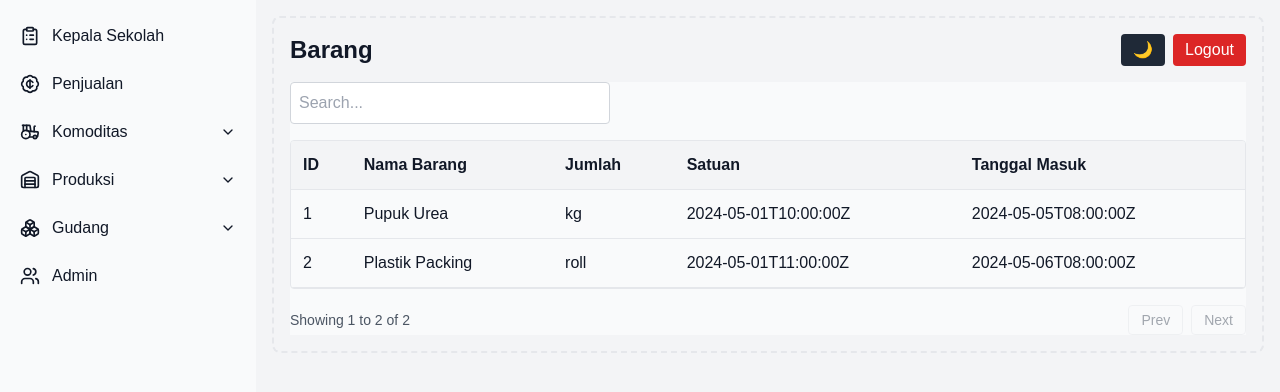
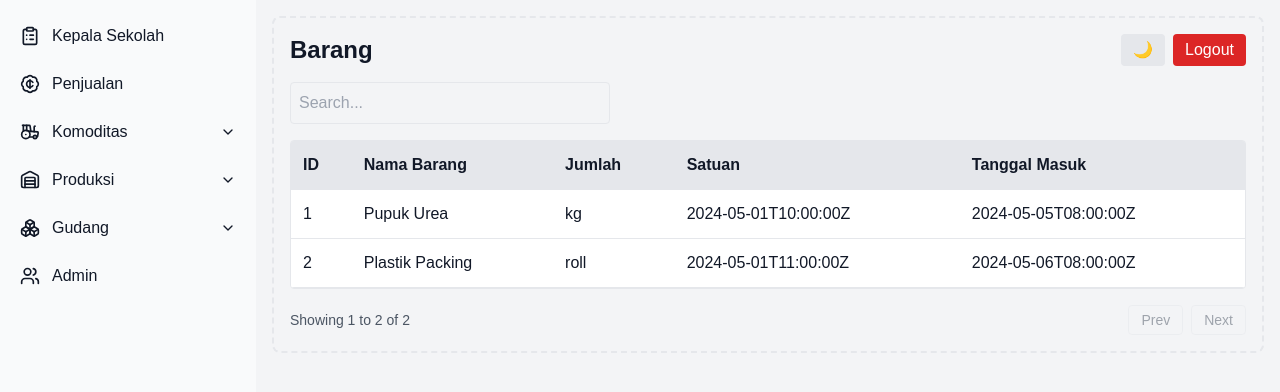
Before and after one commit to Zephhyyrr/pengabdian-smk-2-batusangkar, a Next.js app in the folder frontend/: page /dashboard/gudang/barang in a window 1280 px wide. Shown: the top 392 px of the page. Built offline with nearby package versions, Linux system fonts and the light colour scheme.

Commit message:
[update] Fix bug on dark mode

```diff
--- a/frontend/src/app/dashboard/gudang/barang/page.tsx
+++ b/frontend/src/app/dashboard/gudang/barang/page.tsx
@@ -14,7 +14,7 @@ export default function DashboardBarang() {
 
   return (
     <DashboardLayout title="Barang">
-      <div className="bg-gray-50 dark:bg-gray-800">
+      <div className="">
         <DataTable
           data={barang}
           columns={[
--- a/frontend/src/app/dashboard/gudang/transaksi/page.tsx
+++ b/frontend/src/app/dashboard/gudang/transaksi/page.tsx
@@ -14,7 +14,7 @@ export default function DashboardTransaksi() {
 
   return (
     <DashboardLayout title="Transaksi Barang">
-      <div className="bg-gray-50 dark:bg-gray-800">
+      <div className="">
         <DataTable
           data={transaksiBarang}
           columns={[
--- a/frontend/src/app/dashboard/kepsek/page.tsx
+++ b/frontend/src/app/dashboard/kepsek/page.tsx
@@ -3,29 +3,29 @@ import DashboardLayout from "@/components/layouts/DashboardLayout";
 
 export default function DashboardKepsek() {
   return (
-    <DashboardLayout role="Kepala Sekolah">
-      <div className="flex items-center justify-center h-48 mb-4 rounded-sm bg-gray-50 dark:bg-gray-800">
+    <DashboardLayout title="Kepala Sekolah">
+      <div className="flex items-center justify-center h-48 mb-4 rounded-sm bg-gray-50 animate-pulse dark:bg-gray-800">
         <p className="text-2xl text-gray-400 dark:text-gray-500">
 
         </p>
       </div>
       <div className="grid grid-cols-2 gap-4 mb-4">
-        <div className="flex items-center justify-center rounded-sm bg-gray-50 h-28 dark:bg-gray-800">
+        <div className="flex items-center justify-center rounded-sm bg-gray-50 animate-pulse h-28 dark:bg-gray-800">
           <p className="text-2xl text-gray-400 dark:text-gray-500">
 
           </p>
         </div>
-        <div className="flex items-center justify-center rounded-sm bg-gray-50 h-28 dark:bg-gray-800">
+        <div className="flex items-center justify-center rounded-sm bg-gray-50 animate-pulse h-28 dark:bg-gray-800">
           <p className="text-2xl text-gray-400 dark:text-gray-500">
 
           </p>
         </div>
-        <div className="flex items-center justify-center rounded-sm bg-gray-50 h-28 dark:bg-gray-800">
+        <div className="flex items-center justify-center rounded-sm bg-gray-50 animate-pulse h-28 dark:bg-gray-800">
           <p className="text-2xl text-gray-400 dark:text-gray-500">
 
           </p>
         </div>
-        <div className="flex items-center justify-center rounded-sm bg-gray-50 h-28 dark:bg-gray-800">
+        <div className="flex items-center justify-center rounded-sm bg-gray-50 animate-pulse h-28 dark:bg-gray-800">
           <p className="text-2xl text-gray-400 dark:text-gray-500">
 
           </p>
--- a/frontend/src/components/dashboard/DashboardHeader.tsx
+++ b/frontend/src/components/dashboard/DashboardHeader.tsx
@@ -10,19 +10,30 @@ export default function DashboardHeader({ title }: DashboardHeaderProps) {
   const [isDark, setIsDark] = useState(false);
 
   useEffect(() => {
+    const storedTheme = localStorage.getItem("theme");
+    if (storedTheme === "dark") {
+      setIsDark(true);
+      document.documentElement.classList.add("dark");
+    }
+  }, []);
+
+  useEffect(() => {
     if (isDark) {
       document.documentElement.classList.add("dark");
+      localStorage.setItem("theme", "dark");
     } else {
       document.documentElement.classList.remove("dark");
+      localStorage.setItem("theme", "light");
     }
   }, [isDark]);
+
   return (
     <header className="flex justify-between h-15 mb-4 items-center dark:border-gray-700">
       <h1 className="text-2xl font-bold">{title}</h1>
       <div className="flex gap-2 items-center">
         <button
           onClick={() => setIsDark(!isDark)}
-          className="bg-gray-800 text-white px-3 py-1 rounded">
+          className="dark:bg-gray-800 bg-gray-200 hover:bg-gray-300 dark:hover:bg-gray-700 px-3 py-1 rounded">
           {isDark ? "☀️" : "🌙"}
         </button>
         <button className="bg-red-600 text-white px-3 py-1 rounded">Logout</button>
--- a/frontend/src/components/table/DataTable.tsx
+++ b/frontend/src/components/table/DataTable.tsx
@@ -9,11 +9,13 @@ interface DataTableProps<T> {
   }[];
   pageSize?: number;
   emptyMessage?: string;
+  create?: () => void;
 }
 
 export function DataTable<T>({
   data,
   columns,
+  create,
   pageSize = 10,
   emptyMessage = "No items found.",
 }: DataTableProps<T>) {
@@ -31,26 +33,35 @@ export function DataTable<T>({
 
   return (
     <>
-      <div className="flex mb-4 gap-2">
+      <div className="flex mb-4 justify-between items-center">
         <input
           type="text"
           placeholder="Search..."
           value={searchTerm}
           onChange={(e) => setSearchTerm(e.target.value)}
-          className="border border-gray-300 rounded p-2 w-full max-w-xs"
+          className="border bg-gray-100 dark:bg-gray-900 text-gray-900 dark:text-gray-100 rounded p-2 w-full max-w-xs"
         />
+        { create && (
+          <button
+            className="bg-green-700 hover:bg-green-600 text-white rounded px-4 py-2"
+            onClick={create}>
+            Tambhahkan
+          </button>
+        )}
       </div>
 
       <div className="overflow-x-auto border rounded">
         <table className="table-auto w-full text-left">
-          <thead className="bg-gray-100">
+          <thead className="bg-gray-200 dark:bg-gray-900 text-gray-900 dark:text-gray-100">
             <tr>
               {columns.map((col, i) => (
-                <th key={i} className="p-3 border-b">{col.header}</th>
+                <th key={i} className="p-3 border-b">
+                  {col.header}
+                </th>
               ))}
             </tr>
           </thead>
-          <tbody>
+          <tbody className="bg-white dark:bg-gray-800 text-gray-900 dark:text-gray-100">
             {filteredData.length === 0 ? (
               <tr>
                 <td colSpan={columns.length} className="text-center p-6 text-gray-500">
@@ -61,7 +72,7 @@ export function DataTable<T>({
               filteredData
                 .slice((currentPage - 1) * pageSize, currentPage * pageSize)
                 .map((item, rowIdx) => (
-                  <tr key={rowIdx} className="border-b hover:bg-gray-50">
+                  <tr key={rowIdx} className="border-b hover:bg-gray-50 dark:hover:bg-gray-600">
                     {columns.map((col, colIdx) => (
                       <td key={colIdx} className="p-3">
                         {col.cell ? col.cell(item) : (item[col.accessorKey] as React.ReactNode)}
@@ -83,15 +94,13 @@ export function DataTable<T>({
           <button
             onClick={() => setCurrentPage((p) => Math.max(p - 1, 1))}
             disabled={currentPage === 1}
-            className="px-3 py-1 border rounded disabled:opacity-50"
-          >
+            className="px-3 py-1 border rounded disabled:opacity-50">
             Prev
           </button>
           <button
             onClick={() => setCurrentPage((p) => Math.min(p + 1, totalPages))}
             disabled={currentPage === totalPages}
-            className="px-3 py-1 border rounded disabled:opacity-50"
-          >
+            className="px-3 py-1 border rounded disabled:opacity-50">
             Next
           </button>
         </div>
--- a/frontend/src/components/table/DataTableSkeleton.tsx
+++ b/frontend/src/components/table/DataTableSkeleton.tsx
@@ -13,7 +13,7 @@ export function DataTableSkeleton({ columns }: { columns: { header: string }[] }
       <div className="space-y-4">
         <div className="overflow-x-auto border rounded">
           <table className="table-auto w-full text-left">
-            <thead className="bg-gray-100">
+            <thead className="bg-gray-100 dark:bg-gray-900 text-gray-900 dark:text-gray-100">
               <tr>
                 {columns.map((value, index) => (
                   <th key={index} className="p-3 border-b">
```
